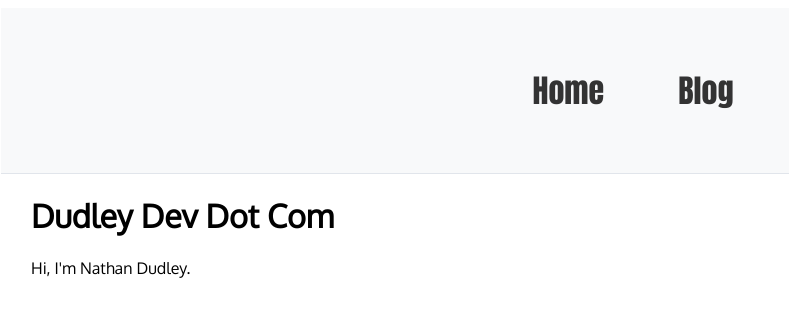
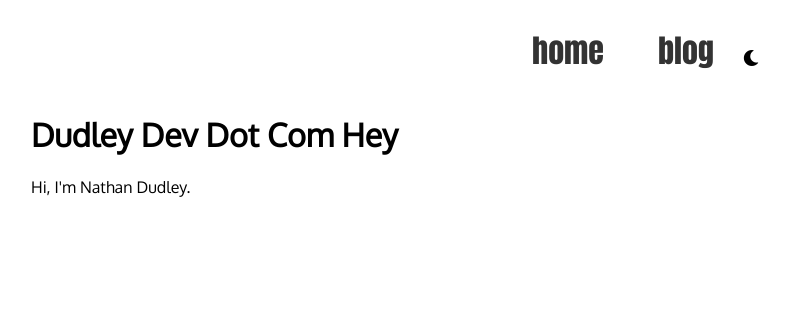
Before and after one commit to nathandud/dudley-dev-web, a plain HTML site: page index.html in a window 1280 px wide. Shown: the whole page, without its empty margins (7-796 px from the left). Drawn offline with Linux system fonts and the light colour scheme.

Commit message:
wip: dark mode

```diff
--- a/index.html
+++ b/index.html
@@ -6,18 +6,25 @@
     <title>Dudley Dev Dot Com</title>
     <link href="https://fonts.googleapis.com/css2?family=Anton&display=swap" rel="stylesheet">
     <link href="https://fonts.googleapis.com/css2?family=Oxygen&display=swap" rel="stylesheet">
+    <link rel="stylesheet" href="https://cdnjs.cloudflare.com/ajax/libs/font-awesome/5.15.4/css/all.min.css">
     <link rel="stylesheet" href="styles.css">
+
 </head>
 <body>
     <header>
         <nav>
-            <button onclick="location.href='index.html';">Home</button>
-            <button onclick="location.href='blog.html';">Blog</button>
+            <button onclick="location.href='index.html';">home</button>
+            <button onclick="location.href='blog.html';">blog</button>
+            <!-- Dark Mode Toggle -->
+            <label for="dark-mode-toggle" class="dark-mode-label" onclick="toggleDarkMode()">
+                <i id="dark-mode-icon" class="fas fa-moon"></i>
+            </label>
         </nav>
     </header>
     <main>
-        <h1>Dudley Dev Dot Com</h1>
+        <h1>Dudley Dev Dot Com Hey</h1>
         <p>Hi, I'm Nathan Dudley.</p>
     </main>
+    <script src="script.js"></script>
 </body>
 </html>
--- /dev/null
+++ b/script.js
@@ -0,0 +1,13 @@
+function toggleDarkMode() {
+    document.body.classList.toggle("dark-mode");
+    var darkModeToggleIcon = document.getElementById("dark-mode-icon");
+
+    if (document.body.classList.contains("dark-mode")) {
+        darkModeToggleIcon.classList.remove("fa-moon");
+        darkModeToggleIcon.classList.add("fa-sun");
+    } else {
+        // Change to moon icon
+        darkModeToggleIcon.classList.remove("fa-sun");
+        darkModeToggleIcon.classList.add("fa-moon");
+    }
+}
--- a/styles.css
+++ b/styles.css
@@ -1,23 +1,28 @@
 header {
-    background-color: #f8f9fa;
-    border-bottom: 1px solid #e1e5eb;
-    padding: 50px 20px 50px 20px;
+    background-color: #fff;
+    padding: 10px 20px;
     text-align: center;
+    transition: background-color 0.5s ease, color 0.5s ease; /* Smooth transition for background color and text color */
 }
 
 nav button {
     background: none;
     border: none;
-    padding: 8px 25px;
+    padding: 8px 15px;
     margin: 0 10px;
     font-size: 32px;
     color: #333;
     cursor: pointer;
     font-family: 'Anton', sans-serif;
+    transition: background-color 0.5s ease, color 0.5s ease; /* Smooth transition for background color and text color */
 }
 
 nav button:hover {
     color: #007bff;
+}
+
+body {
+    transition: background-color 0.5s ease, color 0.5s ease; /* Smooth transition for background color and text color */
 }
 
 main {
@@ -26,3 +31,17 @@ main {
     text-align: left;
     font-family: 'Oxygen', sans-serif;
 }
+
+/* Dark mode */
+.dark-mode {
+    background-color: #333;
+    color: #fff;
+}
+
+.dark-mode header {
+    background-color: #333;
+}
+
+.dark-mode nav button {
+    color: #fff;
+}
```
Also changed, not shown: 1 other file.
